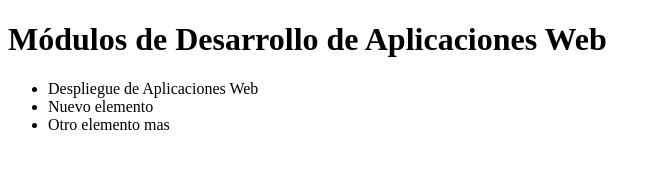
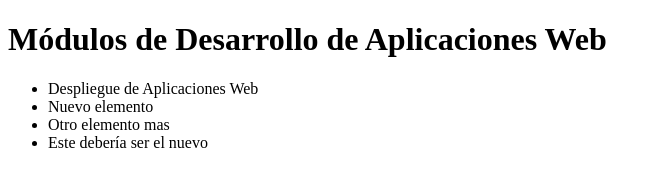
Before and after one commit to CarolSastre/dawAct4_1, a plain HTML site: page index.html in a window 1280 px wide. Shown: the whole page, without its empty margins (0-661 px from the left). Drawn offline with Linux system fonts and the light colour scheme.

Commit message:
comit para arreglar cosas

```diff
--- a/index.html
+++ b/index.html
@@ -12,6 +12,7 @@
         <li>Despliegue de Aplicaciones Web</li>
 	<li>Nuevo elemento</li>
 	<li>Otro elemento mas</li>
+    <li>Este debería ser el nuevo</li>
     </ul>
 </body>
 </html>
```
